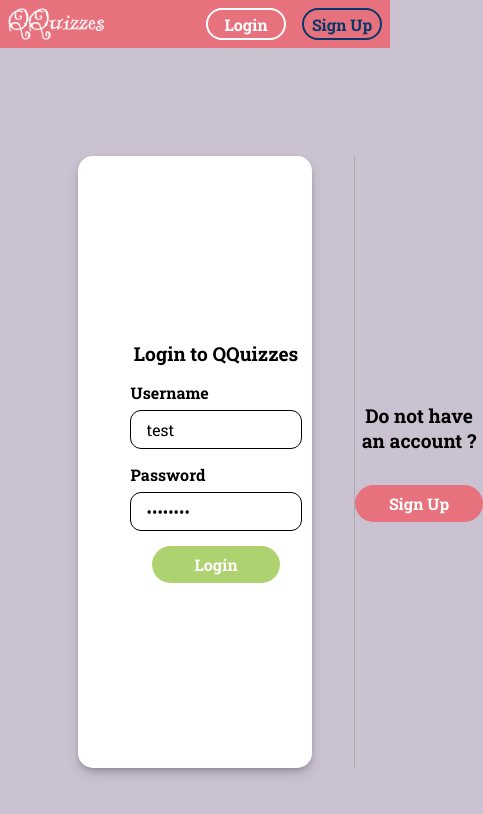
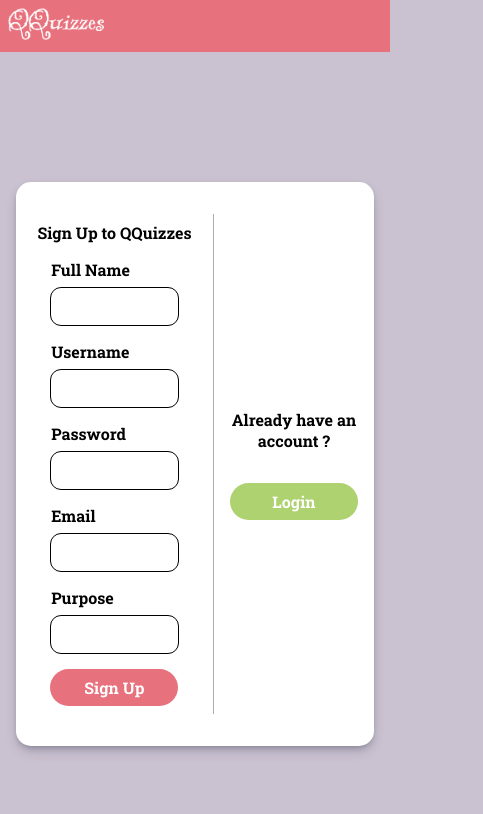
Before and after one commit to NhatPhucNguyen/QQuizzes_Frontend_React, a React (Vite) app: page /auth in a window 390 px wide. Both pictures are taken after a click on the button "Sign Up". Shown: the top 814 px of the page, 483 px wide, since content can reach past the window. Built offline with nearby package versions, Linux system fonts and the light colour scheme; a web font is replaced by a local one.

Commit message:
modify Authentication Page for responsiveness

```diff
--- a/package.json
+++ b/package.json
@@ -18,6 +18,7 @@
   "devDependencies": {
     "@types/react": "^18.2.14",
     "@types/react-dom": "^18.2.6",
+    "@types/react-router-dom": "^5.3.3",
     "@types/styled-components": "^5.1.26",
     "@typescript-eslint/eslint-plugin": "^5.61.0",
     "@typescript-eslint/parser": "^5.61.0",
--- a/src/components/AuthForm/SignUpLayout.tsx
+++ b/src/components/AuthForm/SignUpLayout.tsx
@@ -4,7 +4,7 @@ import SwitchForm from "./SwitchForm";
 
 const SignUpLayout = () => {
     return (
-        <AuthLayout formName="SignUp">
+        <AuthLayout>
             <SignUpForm />
             <SwitchForm />
         </AuthLayout>
--- a/src/components/AuthForm/SwitchForm.tsx
+++ b/src/components/AuthForm/SwitchForm.tsx
@@ -1,8 +1,7 @@
 import { styled } from "styled-components";
-import { LoginButton, SignUpButton } from ".";
+import { FormTitle, LoginButton, SignUpButton } from ".";
 import { useContext } from "react";
 import { AuthFormContext } from "../../context/AuthFormContext";
-
 const SwitchFormContainer = styled.div`
     display: flex;
     flex-direction: column;
@@ -12,11 +11,6 @@ const SwitchFormContainer = styled.div`
     text-align: center;
     border-left: 1px solid #acacac;
 `;
-const Title = styled.span`
-    font-size: 1.2rem;
-    text-align: center;
-    font-weight: bold;
-`;
 const SwitchForm = () => {
     const authFormContext = useContext(AuthFormContext);
     const handleClick = () => {
@@ -24,11 +18,11 @@ const SwitchForm = () => {
     };
     return (
         <SwitchFormContainer>
-            <Title>
+            <FormTitle>
                 {authFormContext.isSwitch
                     ? "Already have an account ?"
                     : "Do not have an account ?"}
-            </Title>
+            </FormTitle>
             {authFormContext.isSwitch ? (
                 <LoginButton onClick={handleClick}>Login</LoginButton>
             ) : (
--- a/src/components/AuthForm/index.tsx
+++ b/src/components/AuthForm/index.tsx
@@ -1,8 +1,10 @@
 import { keyframes, styled } from "styled-components";
 import LoginLayout from "./LoginLayout";
 import SignUpLayout from "./SignUpLayout";
-import { useState } from "react";
+import { useEffect, useState } from "react";
 import { AuthFormContext } from "../../context/AuthFormContext";
+import { useLocation } from "react-router-dom";
+import { devices } from "../../utils/devices";
 
 const moveDown = keyframes`
     from{
@@ -13,24 +15,34 @@ const moveDown = keyframes`
         opacity: 1;
         transform: translateY(0);
     }
-`
+`;
 
 const MainContainer = styled.div`
     display: flex;
     justify-content: center;
     align-items: center;
     height: inherit;
+    padding: 1rem;
 `;
-export const AuthLayout = styled.div<{formName?:string;}>`
+export const AuthLayout = styled.div`
     display: grid;
     grid-template-columns: auto auto;
     width: 60%;
-    height: ${props=>props.formName === "SignUp" ? "max-height" : "80%"};
+    height: max-content;
+    padding: 2rem 0rem;
     background-color: #ffffff;
     box-shadow: rgba(50, 50, 93, 0.25) 0px 6px 12px -2px,
         rgba(0, 0, 0, 0.3) 0px 3px 7px -3px;
     border-radius: 15px;
-    animation: ${moveDown} .4s ease-in-out;
+    animation: ${moveDown} 0.4s ease-in-out;
+    @media only screen and (${devices.tablets}) {
+        width: 80%;
+    }
+    @media only screen and (${devices.phones}) {
+        width: 100%;
+        grid-template-columns: 55% 45%;
+        font-size: 1rem;
+    }
 `;
 export const FormLayout = styled.form`
     display: flex;
@@ -40,6 +52,9 @@ export const FormLayout = styled.form`
     gap: 1rem;
     width: 100%;
     padding: 1rem;
+    @media only screen and (${devices.phones}) {
+        padding: 0.5rem;
+    }
 `;
 export const LoginButton = styled.button`
     background-color: #afd270;
@@ -66,9 +81,18 @@ export const FormTitle = styled.span`
     font-size: 1.2rem;
     text-align: center;
     font-weight: bold;
+    @media only screen and (${devices.phones}) {
+        font-size: 1rem;
+    }
 `;
 const AuthForm = () => {
+    const location: { state?: { isSwitch?: boolean } } = useLocation();
     const [isSwitch, setIsSwitch] = useState(false);
+    useEffect(() => {
+        if (location.state?.isSwitch) {
+            setIsSwitch(true);
+        }
+    }, []);
     return (
         <AuthFormContext.Provider value={{ isSwitch, setIsSwitch }}>
             <MainContainer>
--- a/src/components/Layout/index.tsx
+++ b/src/components/Layout/index.tsx
@@ -1,5 +1,4 @@
 import { styled } from "styled-components";
-import Navbar from "../Navbar";
 
 const Container = styled.div`
     display: flex;
@@ -10,7 +9,6 @@ const Container = styled.div`
 const Layout = ({ children }: { children?: React.ReactNode }) => {
     return (
         <Container>
-            <Navbar />
             {children}
         </Container>
     );
--- a/src/components/Navbar/ButtonContainer.tsx
+++ b/src/components/Navbar/ButtonContainer.tsx
@@ -1,11 +1,12 @@
-import { styled } from "styled-components"
-import { devices } from "../../utils/devices"
+import { styled } from "styled-components";
+import { devices } from "../../utils/devices";
+import { useNavigate } from "react-router-dom";
 
 const BtnContainer = styled.div`
     display: flex;
     flex-direction: row;
     gap: 1rem;
-`
+`;
 const LoginButton = styled.button`
     width: 8rem;
     border: 2px solid #ffffff;
@@ -15,7 +16,7 @@ const LoginButton = styled.button`
     font-weight: bolder;
     background-color: inherit;
     color: #ffffff;
-    &:hover{
+    &:hover {
         cursor: pointer;
         background-color: #edba9b;
     }
@@ -23,18 +24,31 @@ const LoginButton = styled.button`
         width: 5rem;
         font-size: 1rem;
     }
-`
+`;
 const SignUpButton = styled(LoginButton)`
     border: 2px solid #05386b;
-    color:#05386b;
-`
+    color: #05386b;
+`;
 const ButtonContainer = () => {
-  return (
-    <BtnContainer>
-        <LoginButton>Login</LoginButton>
-        <SignUpButton>Sign Up</SignUpButton>
-    </BtnContainer>
-  )
-}
+    const navigate = useNavigate();
+    return (
+        <BtnContainer>
+            <LoginButton
+                onClick={() => {
+                    navigate("/auth");
+                }}
+            >
+                Login
+            </LoginButton>
+            <SignUpButton
+                onClick={() => {
+                    navigate("/auth", { state: { isSwitch: true } });
+                }}
+            >
+                Sign Up
+            </SignUpButton>
+        </BtnContainer>
+    );
+};
 
-export default ButtonContainer
+export default ButtonContainer;
--- a/src/components/Navbar/index.tsx
+++ b/src/components/Navbar/index.tsx
@@ -1,6 +1,10 @@
 import styled from "styled-components";
 import ButtonContainer from "./ButtonContainer";
 import { devices } from "../../utils/devices";
+
+type navProps = {
+    isHideButtons?: boolean;
+};
 
 const NavContainer = styled.nav`
     width: 100%;
@@ -16,11 +20,18 @@ const Logo = styled.img`
         width: 6rem;
     }
 `;
-const Navbar = () => {
+const Link = styled.a`
+    &:hover{
+        cursor: pointer;
+    }
+`;
+const Navbar = (props: navProps) => {
     return (
         <NavContainer>
-            <Logo src="logo3.png" />
-            <ButtonContainer />
+            <Link href="/">
+                <Logo src="logo3.png"/>
+            </Link>
+            {!props.isHideButtons && <ButtonContainer />}
         </NavContainer>
     );
 };
--- a/src/pages/Authentication.tsx
+++ b/src/pages/Authentication.tsx
@@ -1,8 +1,10 @@
 import Layout from "../components/Layout";
 import AuthForm from "../components/AuthForm";
+import Navbar from "../components/Navbar";
 const Authentication = () => {
     return (
         <Layout>
+            <Navbar isHideButtons={true}/>
             <AuthForm />
         </Layout>
     );
--- a/src/pages/Home.tsx
+++ b/src/pages/Home.tsx
@@ -2,6 +2,7 @@ import { styled } from "styled-components";
 import Layout from "../components/Layout";
 import Introduction from "../components/Introduction";
 import { devices } from "../utils/devices";
+import Navbar from "../components/Navbar";
 const Container = styled.div`
     display: flex;
     flex-direction: column;
@@ -10,7 +11,7 @@ const Container = styled.div`
     text-align: center;
     gap: 4em;
     height: inherit;
-    @media only screen and (${devices.phones}){
+    @media only screen and (${devices.phones}) {
         gap: 2rem;
     }
 `;
@@ -40,7 +41,7 @@ const CreateButton = styled.button`
         border-bottom: 2px solid #989898;
         cursor: pointer;
     }
-    @media only screen and (${devices.phones}){
+    @media only screen and (${devices.phones}) {
         font-size: 1.2rem;
         width: 9rem;
         padding: 0rem;
@@ -53,6 +54,7 @@ const JoinGameButton = styled(CreateButton)`
 const Home = () => {
     return (
         <Layout>
+            <Navbar />
             <Container>
                 <Introduction />
                 <ButtonContainer>
```
Also changed, not shown: 1 other file (tests, documents, lock files or other folders).
